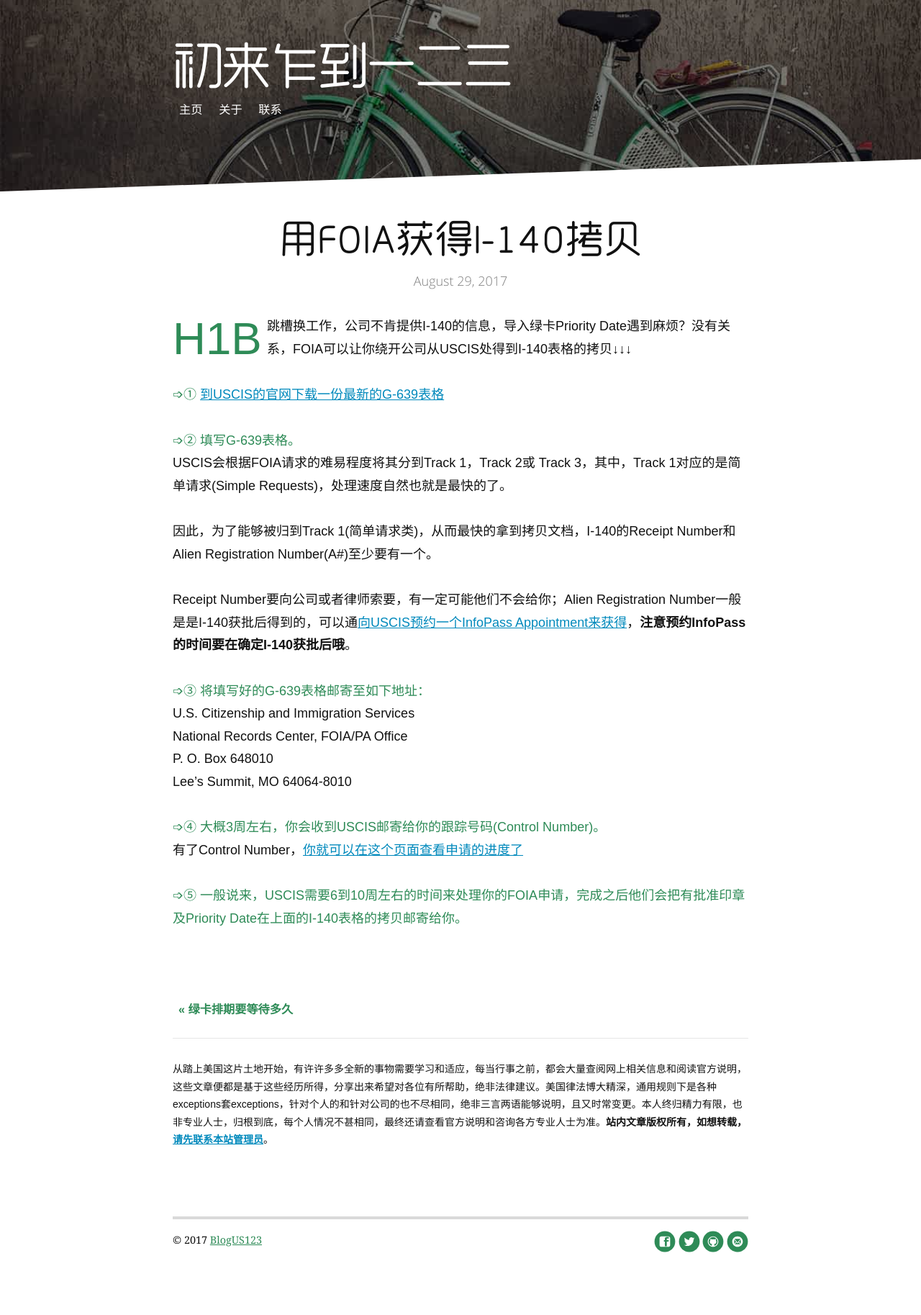
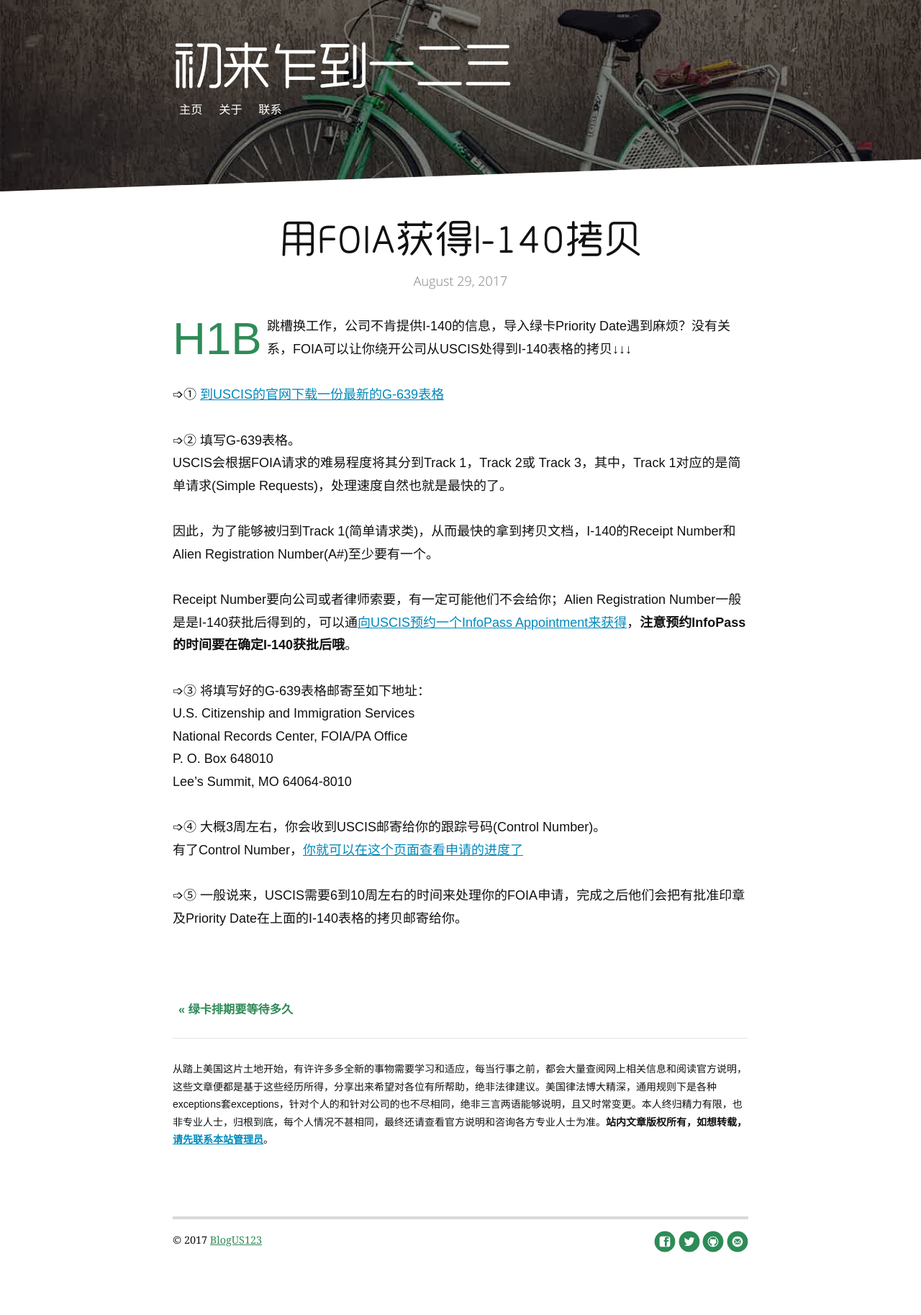
Before and after one commit to wolfwifee/wolfwifee.github.com, a Jekyll site: the page built from _posts/2017-08-28-foia-i140.md, in a window 1280 px wide. Shown: the whole page at 72% size. Built offline with Jekyll 4.4.1, drawn with Linux system fonts in a browser that asks for light colours; comment, search, counter and statistics services are not loaded.

Commit message:
Update 2017-08-28-foia-i140.md

```diff
--- a/_posts/2017-08-28-foia-i140.md
+++ b/_posts/2017-08-28-foia-i140.md
@@ -10,24 +10,24 @@ date: 2017-08-29
 ---
 <span class="dropcap">H1B</span>跳槽换工作，公司不肯提供I-140的信息，导入绿卡Priority Date遇到麻烦？没有关系，FOIA可以让你绕开公司从USCIS处得到I-140表格的拷贝↓↓↓
 
-<span style="color:#2e8b57">➩① [到USCIS的官网下载一份最新的G-639表格](https://www.uscis.gov/sites/default/files/files/form/g-639.pdf){:target="_blank" style="color:#0089BC"}</span>
+➩① [到USCIS的官网下载一份最新的G-639表格](https://www.uscis.gov/sites/default/files/files/form/g-639.pdf){:target="_blank" style="color:#0089BC"}
 
-<span style="color:#2e8b57">➩② 填写G-639表格。</span><br>
+➩② 填写G-639表格。<br>
 USCIS会根据FOIA请求的难易程度将其分到Track 1，Track 2或 Track 3，其中，Track 1对应的是简单请求(Simple Requests)，处理速度自然也就是最快的了。
 
 因此，为了能够被归到Track 1(简单请求类)，从而最快的拿到拷贝文档，I-140的Receipt Number和Alien Registration Number(A#)至少要有一个。
 
 Receipt Number要向公司或者律师索要，有一定可能他们不会给你；Alien Registration Number一般是是I-140获批后得到的，可以通[向USCIS预约一个InfoPass Appointment来获得](https://my.uscis.gov/appointment){:target="_blank" style="color:#0089BC"}，**注意预约InfoPass的时间要在确定I-140获批后哦**。
 
-<span style="color:#2e8b57">➩③ 将填写好的G-639表格邮寄至如下地址：</span><br>
+➩③ 将填写好的G-639表格邮寄至如下地址：<br>
 U.S. Citizenship and Immigration Services<br>
 National Records Center, FOIA/PA Office<br>
 P. O. Box 648010<br>
 Lee’s Summit, MO 64064-8010<br>
 
-<span style="color:#2e8b57">➩④ 大概3周左右，你会收到USCIS邮寄给你的跟踪号码(Control Number)。</span><br>
+➩④ 大概3周左右，你会收到USCIS邮寄给你的跟踪号码(Control Number)。<br>
 有了Control Number，[你就可以在这个页面查看申请的进度了](https://egov.uscis.gov/foiawebstatus/){:target="_blank" style="color:#0089BC"}
 
-<span style="color:#2e8b57">➩⑤ 一般说来，USCIS需要6到10周左右的时间来处理你的FOIA申请，完成之后他们会把有批准印章及Priority Date在上面的I-140表格的拷贝邮寄给你。</span>
+➩⑤ 一般说来，USCIS需要6到10周左右的时间来处理你的FOIA申请，完成之后他们会把有批准印章及Priority Date在上面的I-140表格的拷贝邮寄给你。
 
  <p style="margin-bottom:70px"></p>
```
